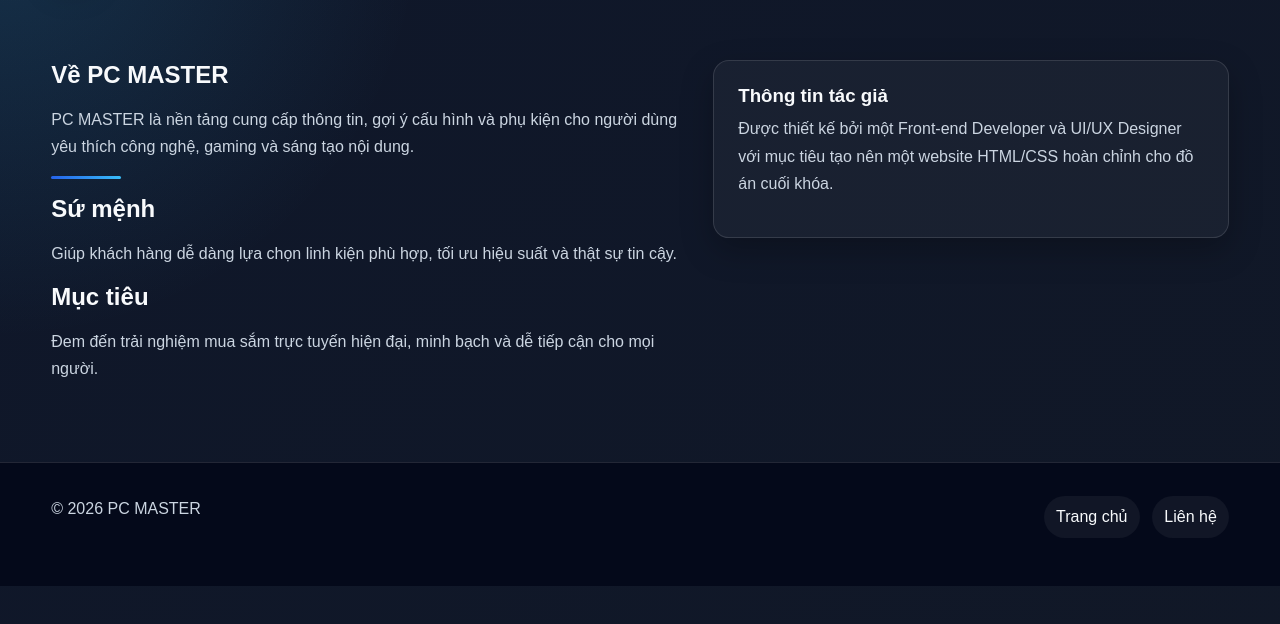
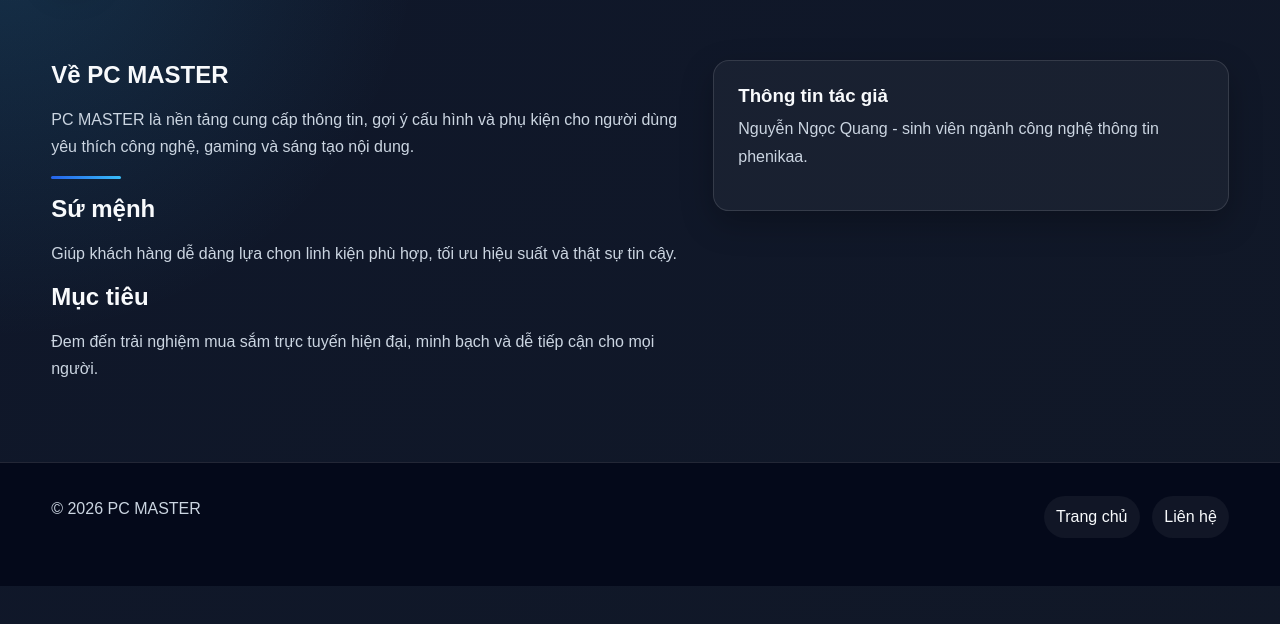
Before and after one commit to KushiRenji/PCwebsite, a plain HTML site: page trang web chuyên về PC/about.html in a window 1280 px wide. Shown: the part 84-708 px from the top of the page. Drawn offline with Linux system fonts and the light colour scheme.

Commit message:
Modify author details in about.html
Updated author information in the about section.

```diff
--- a/trang web chuyên về PC/about.html
+++ b/trang web chuyên về PC/about.html
@@ -43,7 +43,7 @@
         </div>
         <div class="hero-card">
           <h3>Thông tin tác giả</h3>
-          <p>Được thiết kế bởi một Front-end Developer và UI/UX Designer với mục tiêu tạo nên một website HTML/CSS hoàn chỉnh cho đồ án cuối khóa.</p>
+          <p>Nguyễn Ngọc Quang - sinh viên ngành công nghệ thông tin phenikaa.</p>
         </div>
       </div>
     </section>
```
